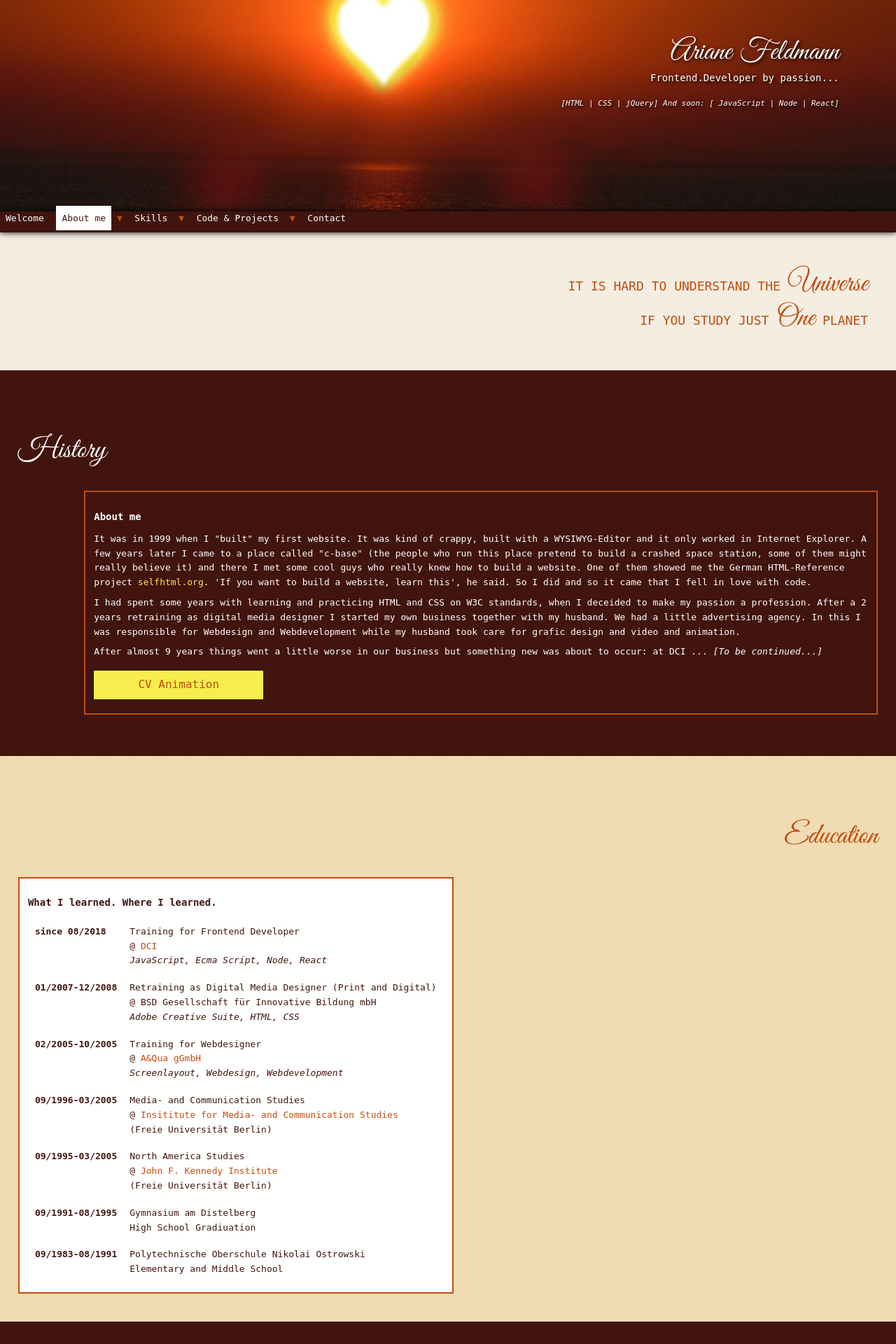
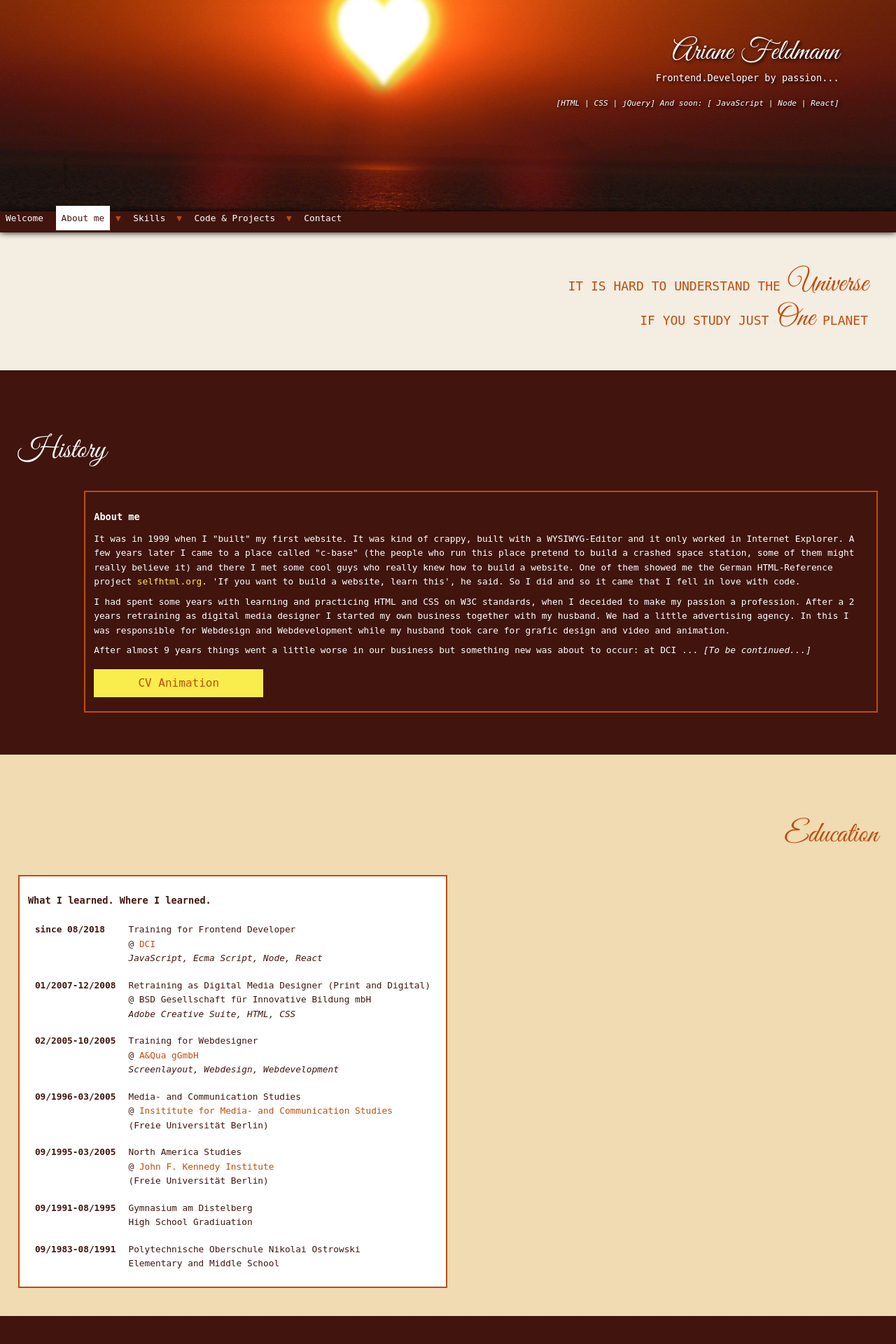
Before and after one commit to FeliOdras/PortfolioWebsite, a PHP site: page /about.php in a window 1280 px wide. Shown: the top 1920 px of the page at 70% size. Run offline with PHP 8.4, Linux system fonts and the light colour scheme; some libraries are stand-ins or nearby versions; some web fonts are replaced.

Commit message:
Optimized font style definitions for scss

```diff
--- a/assets/css/style.css
+++ b/assets/css/style.css
@@ -326,30 +326,33 @@ template {
   display: none; }
 
 /* _typo.scss */
+:root {
+  font-size: 16px; }
+
 body {
   font-family: "PT Mono", monospace; }
 
 h1 {
-  font-family: 'Great Vibes', cursive;
+  font-family: "Great Vibes", cursive;
   font-weight: normal; }
 
 h2 {
-  font-family: 'Great Vibes', cursive;
+  font-family: "Great Vibes", cursive;
   font-weight: normal; }
 
 h3 {
-  font-family: 'Great Vibes', cursive;
+  font-family: "Great Vibes", cursive;
   font-weight: normal; }
 
 h4 {
   padding: 0;
   margin: 10px 0;
-  font-size: 14px; }
+  font-size: .85rem; }
 
 p,
 td,
 li {
-  font-size: 13px;
+  font-size: .8rem;
   line-height: 160%; }
 
 p {
@@ -371,7 +374,7 @@ a:focus {
 
 figcaption {
   text-align: center;
-  font-size: 12px; }
+  font-size: .75rem; }
 
 .alignleft {
   text-align: left; }
@@ -463,32 +466,41 @@ img {
   text-align: right;
   clear: both; }
   #title h1 {
-    font-size: 42px;
+    font-size: 2.6rem;
     line-height: 32px;
     margin-top: 30px;
     margin-bottom: 15px; }
     #title h1 small {
-      font-size: 14px;
-      font-family: 'PT Mono', monospace; }
+      font-size: .85rem;
+      font-family: "PT Mono", monospace; }
   #title #header_subline {
-    font-size: 11px;
+    font-size: .7rem;
     margin: 0;
-    font-family: 'PT Mono', monospace;
+    font-family: "PT Mono", monospace;
     font-style: italic; }
   #title section {
     background: transparent; }
+
+#main-navigation ul.bubblemenu {
+  margin: 0 8px;
+  height: auto;
+  padding: 0; }
+  #main-navigation ul.bubblemenu li {
+    display: inline-block;
+    margin: 15px 0;
+    height: 42px; }
 
 .frontpage #main-header {
   height: 70vh;
   background-position: 50% top; }
 
 .frontpage #title h1 {
-  font-size: 48px;
+  font-size: 3rem;
   line-height: 35px;
   margin-top: 0;
   margin-bottom: 15px; }
   .frontpage #title h1 small {
-    font-size: 18px; }
+    font-size: 1.125rem; }
 
 .frontpage #title h2 i:before {
   padding: 0 3px;
@@ -496,9 +508,15 @@ img {
   margin-top: 5px;
   opacity: .8; }
 
+.frontpage #main-navigation {
+  background: transparent;
+  box-shadow: none;
+  position: fixed;
+  top: 5px; }
+
 /* _sections.scss */
 .box {
-  font-family: 'PT Mono', monospace;
+  font-family: "PT Mono", monospace;
   line-height: 150%;
   padding: 1%;
   color: #41140E;
--- a/assets/scss/partials/_header.scss
+++ b/assets/scss/partials/_header.scss
@@ -22,21 +22,21 @@
     clear: both;
 
     h1 {
-        font-size: 42px;
+        font-size: 2.6rem;
         line-height: 32px;
         margin-top: 30px;
         margin-bottom: 15px;
 
         small {
-            font-size: 14px;
-            font-family: 'PT Mono', monospace;
+            font-size: .85rem;
+            font-family: $fontPrimary;
         }
     }
 
     #header_subline {
-        font-size: 11px;
+        font-size: .7rem;
         margin: 0;
-        font-family: 'PT Mono', monospace;
+        font-family: $fontPrimary;
         font-style: italic;
     }
 
@@ -45,6 +45,23 @@
     }
 }
 
+
+//main navigation
+#main-navigation {
+    ul {
+        &.bubblemenu {
+            margin: 0 8px;
+            height: auto;
+            padding: 0;
+
+            li {
+                display: inline-block;
+                margin: 15px 0;
+                height: 42px;
+            }
+        }
+    }
+}
 
 
 
@@ -57,13 +74,13 @@
 
     #title {
         h1 {
-            font-size: 48px;
+            font-size: 3rem;
             line-height: 35px;
             margin-top: 0;
             margin-bottom: 15px;
 
             small {
-                font-size: 18px;
+                font-size: 1.125rem;
             }
         }
 
@@ -78,4 +95,11 @@
             }
         }
     }
+
+    #main-navigation {
+        background: transparent;
+        box-shadow: none;
+        position: fixed;
+        top: 5px;
+    }
 }
--- a/assets/scss/partials/_sections.scss
+++ b/assets/scss/partials/_sections.scss
@@ -1,6 +1,6 @@
 /* _sections.scss */
 .box {
-    font-family: 'PT Mono', monospace;
+    font-family: $fontPrimary;
     line-height: 150%;
     padding: 1%;
     color: #41140E;
--- a/assets/scss/partials/_typo.scss
+++ b/assets/scss/partials/_typo.scss
@@ -1,35 +1,39 @@
 /* _typo.scss */
+
+:root {
+    font-size: 16px;
+}
 
 body {
     font-family: $fontPrimary;
 }
 
 h1 {
-    font-family: 'Great Vibes', cursive;
+    font-family: $fontHeadline;
     font-weight: normal;
 }
 
 
 h2 {
-    font-family: 'Great Vibes', cursive;
+    font-family: $fontHeadline;
     font-weight: normal;
 }
 
 h3 {
-    font-family: 'Great Vibes', cursive;
+    font-family: $fontHeadline;
     font-weight: normal;
 }
 
 h4 {
     padding: 0;
     margin: 10px 0;
-    font-size: 14px;
+    font-size: .85rem;
 }
 
 p,
 td,
 li {
-    font-size: 13px;
+    font-size: .8rem;
     line-height: 160%;
 }
 
@@ -56,7 +60,7 @@ a:focus {
 
 figcaption {
     text-align: center;
-    font-size: 12px;
+    font-size: .75rem;
 }
 
 .alignleft {
--- a/style/style.css
+++ b/style/style.css
@@ -1,62 +1,4 @@
-/*CSS Stylesheet Portfolio Website Ari
-If you are interested in some more support feel encouraged to contact me on ariane.feldmann@odras.de)
-*/
-
-/*-------------------------------
-Webfont Integration
-
-
-You can find a lot of awesome fonts at Google's webfont library on https://fonts.google.com/.
-You can directly embed the fonts from the Google webserver (if you want to follow the instructions on the website) but I would like to suggest you to embed your fonts locally to reduce loading times and for reasons of privacy protection.
-To do so you can use the Webfont Helper on https://google-webfonts-helper.herokuapp.com. It creates a font package in different formats so you can provide the chosen font for different platforms together with a CSS-Snippet to embed your fonts.
-Select your desired font, include the outputted CSS snippet, download and unpack the provided font package and upload the fonts to your fonts-folder. Please make sure that you refer to the right folder in your project when you embed your fonts. In my project my fonts folder is located within the same directory as my stylesheet. Therefore my path is 'fonts/[...]
---------------------------------*/
-/*------------------------------
-General Styles
--------------------------------*/
-
-/*Basic*/
-
-
-
-
-
-/*Advanced */
-/*----------------------
-Grid Layout
-------------------------*/
-
-
-
-/*----------------------
-Header
-------------------------*/
-
-
-
-/* Parallax Effect on Frontpage */
-
-
-
-/*----------------------
-Navigation
-------------------------*/
-
 /* Frontpage menu stlyes */
-
-.frontpage #main-navigation {
-    background: transparent;
-    box-shadow: none;
-    position: fixed;
-    top: 5px;
-}
-
-
-#main-navigation ul.bubblemenu {
-    margin: 0 8px;
-    height: auto;
-    padding: 0;
-}
 
 #main-navigation ul.bubblemenu li {
     display: inline-block;
```
